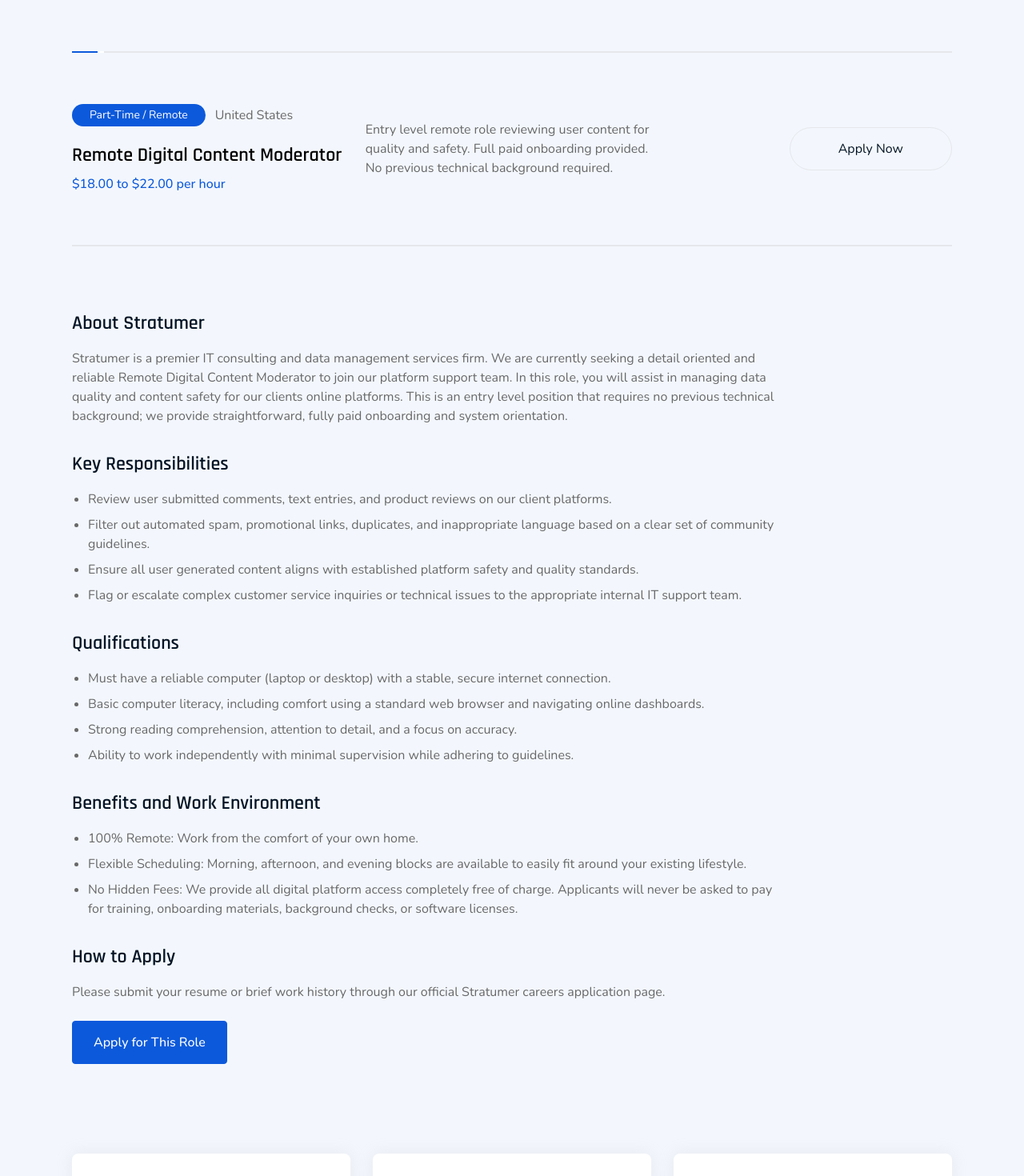
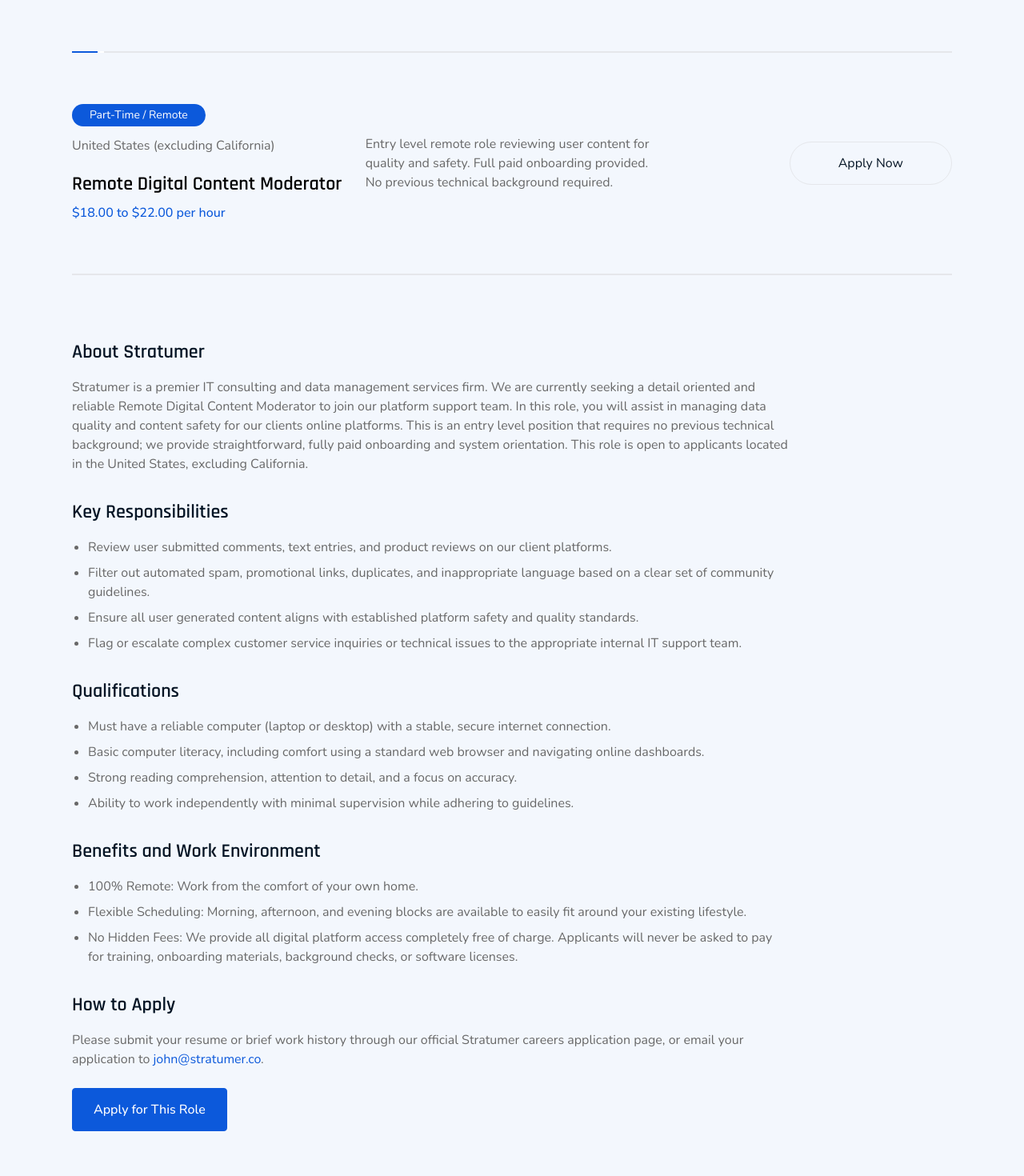
Before and after one commit to Tears822/Stratumer.co, a React (Vite) app: page /career in a window 1280 px wide. Shown: the part 700-2170 px from the top of the page at 80% size. Built offline with nearby package versions, Linux system fonts and the light colour scheme.

Commit message:
updted JD

```diff
--- a/src/Pages/InnerPage/CareerInner/Career.jsx
+++ b/src/Pages/InnerPage/CareerInner/Career.jsx
@@ -25,7 +25,9 @@
               <h6 className="px-[22px] py-1 rounded-full bg-PrimaryColor-0 font-Nunito font-light text-white text-sm">
                 Part-Time / Remote
               </h6>
-              <p className="font-Nunito text-TextColor2-0">United States</p>
+              <p className="font-Nunito text-TextColor2-0">
+                United States (excluding California)
+              </p>
             </div>
             <p className="font-Rajdhani font-semibold text-2xl mt-5">
               Remote Digital Content Moderator
@@ -59,9 +61,11 @@
             firm. We are currently seeking a detail oriented and reliable Remote
             Digital Content Moderator to join our platform support team. In this
             role, you will assist in managing data quality and content safety
-            for our clients online platforms. This is an entry level position
+            for our clients online platforms.             This is an entry level position
             that requires no previous technical background; we provide
             straightforward, fully paid onboarding and system orientation.
+            This role is open to applicants located in the United States,
+            excluding California.
           </p>
 
           <h5 className="font-Rajdhani font-semibold text-HeadingColor-0 text-2xl mb-4">
@@ -131,7 +135,14 @@
           </h5>
           <p className="font-Nunito text-TextColor2-0 mb-6">
             Please submit your resume or brief work history through our official
-            Stratumer careers application page.
+            Stratumer careers application page, or email your application to{" "}
+            <a
+              href="mailto:john@stratumer.co"
+              className="text-PrimaryColor-0 hover:underline"
+            >
+              john@stratumer.co
+            </a>
+            .
           </p>
           <Link to={"/career_apply"}>
             <button className="primary-btn">
--- a/src/Pages/InnerPage/CareerInner/CareerApply.jsx
+++ b/src/Pages/InnerPage/CareerInner/CareerApply.jsx
@@ -59,7 +59,7 @@
               Remote Digital Content Moderator
             </h1>
             <p className="font-Nunito text-TextColor2-0 mb-2">
-              Part-Time / Remote (United States)
+              Part-Time / Remote (United States, excluding California)
             </p>
             <p className="font-Nunito text-PrimaryColor-0 font-medium mb-8">
               $18.00 to $22.00 per hour
```
